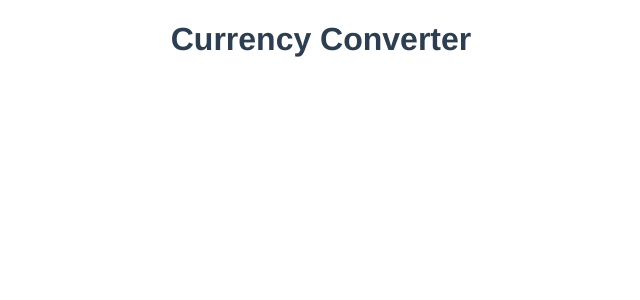
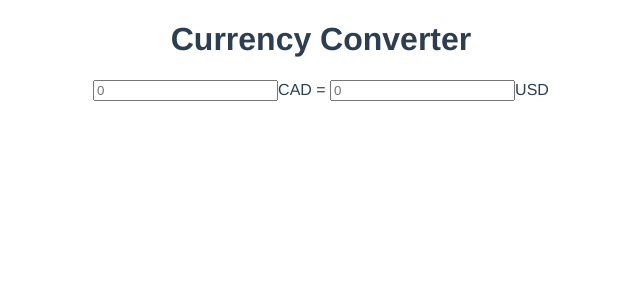
Before and after one commit to xilikas/vue-currency-converter, a Vue app: page / in a window 1280 px wide. Shown: the top 300 px of the page, without its empty margins (319-959 px from the left). Built offline with nearby package versions, Linux system fonts and the light colour scheme.

Commit message:
Computed output from initialCurrency field

```diff
--- a/src/App.vue
+++ b/src/App.vue
@@ -1,7 +1,36 @@
 <template lang="pug">
   div#app
     h1  Currency Converter
+    input(type="text" id="initial" placeholder="0" v-model="initialCurrency")
+    label(for="initial") CAD =
+    input(type="text" id="convert" placeholder="0" v-model="convertCurrency")
+    label(for="convert") USD
+
 </template>
+
+<script lang="ts">
+import { Component, Vue } from 'vue-property-decorator';
+
+@Component({
+  data() {
+    return {
+      initialCurrency: null,
+      convertCurrency: null,
+    }
+  },
+  computed: {
+    initToConv: function () {
+      let { convertCurrency } = this.$data;
+      const initialCurrency = Number.parseInt(this.$data.initialCurrency);
+      this.$data.convertCurrency = +(this.$data.initialCurrency * 0.75).toFixed(2);
+      return this.$data.convertCurrency;
+    }
+  }
+})
+export default class App extends Vue {
+}
+</script>
+
 
 <style lang="scss">
 #app {
```
